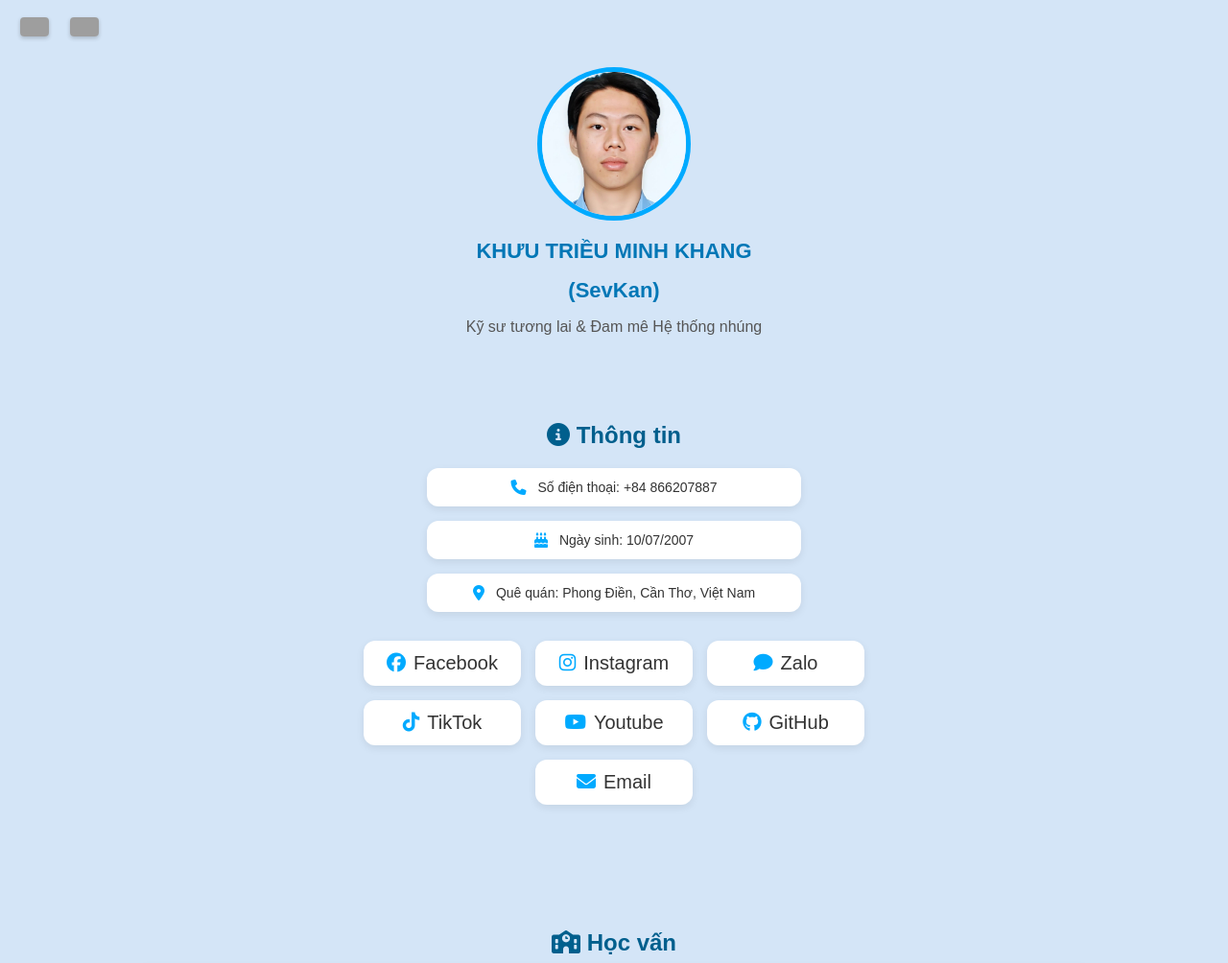
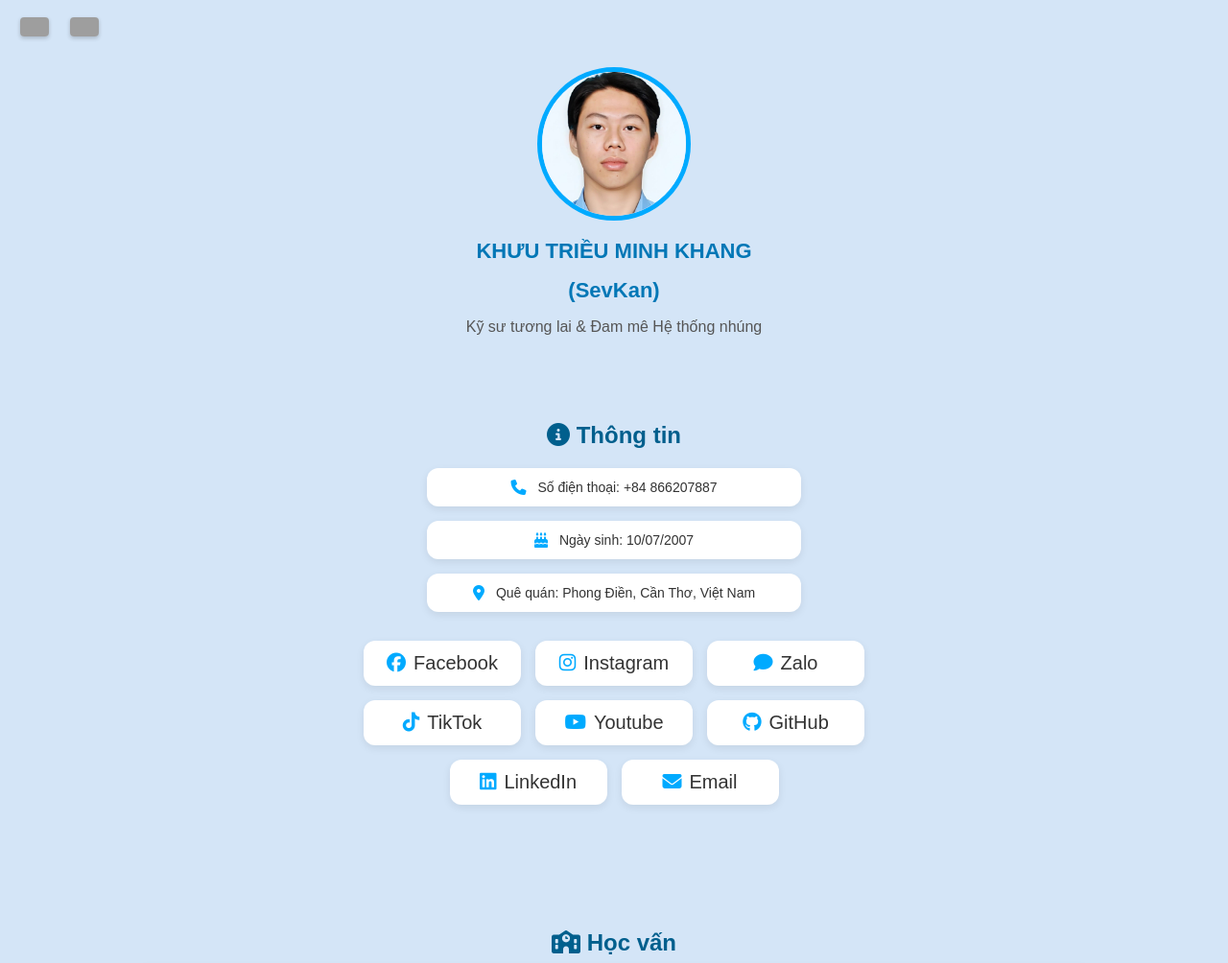
Before and after one commit to SevKan10/My-Profile, a plain HTML site: page index.html in a window 1280 px wide. Shown: the top 1004 px of the page at 96% size. Drawn offline with Linux system fonts and the light colour scheme; grey boxes are pictures that could not be loaded.

Commit message:
Update index.html
LinkedIn

```diff
--- a/index.html
+++ b/index.html
@@ -58,6 +58,7 @@
       <a href="https://www.tiktok.com/@khuukhang10"><i class="fab fa-tiktok"></i> TikTok</a>
       <a href="https://www.youtube.com/@SevKan1007/"><i class="fab fa-youtube"></i> Youtube</a>
       <a href="https://github.com/SevKan10"><i class="fab fa-github"></i> GitHub</a>
+      <a href="https://linkedin.com/in/khưu-khang-588906385"><i class="fab fa-linkedin"></i> LinkedIn</a>
       <a href="mailto:khangkhu10727@gmail.com"><i class="fas fa-envelope"></i> Email</a>
     </div>
   </section>
```
